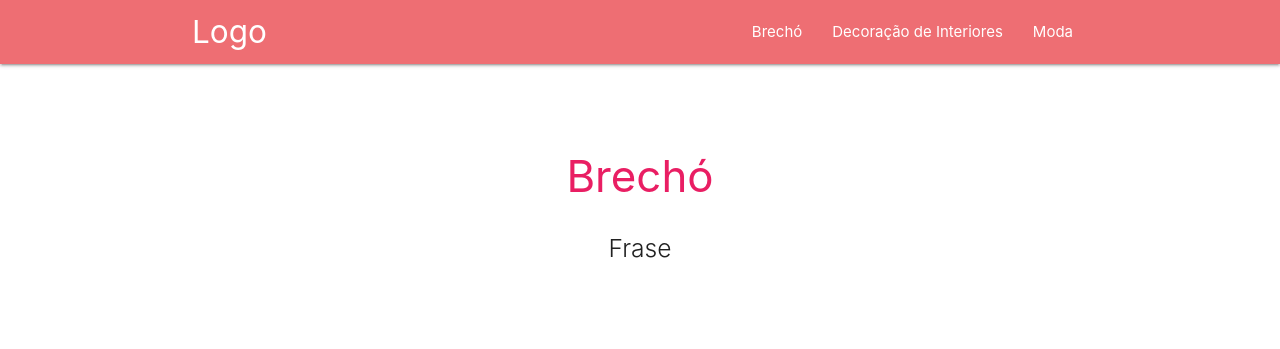
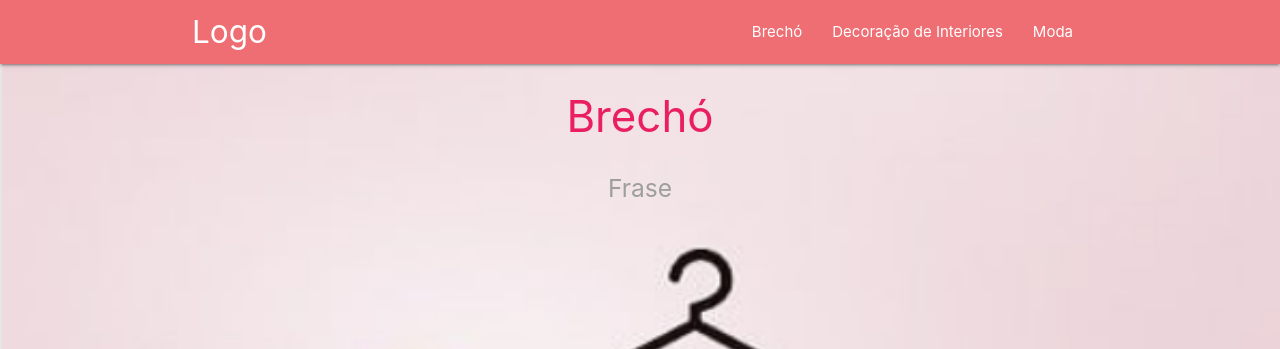
Before and after one commit to Emmaanuelle/armariodequartzo, a plain HTML site: page html/brecho.html in a window 1280 px wide. Shown: the top 349 px of the page. Drawn offline with nearby package versions, Linux system fonts and the light colour scheme.

Commit message:
adicionando imagens

```diff
--- a/html/brecho.html
+++ b/html/brecho.html
@@ -29,17 +29,14 @@
       <a href="#" data-target="nav-mobile" class="sidenav-trigger"><i class="material-icons">menu</i></a>
     </div>
   </nav>
-  <div class="section no-pad-bot" id="index-banner">
-    <div class="container">
-      <br><br>
+  <div class="parallax-container">
     <h3 class="header center pink-text">Brechó</h3>
     <div class="row center">
-        <h5 class="header col s12 light">Frase</h5>
+      <h5 class="header col s12 grey-text">Frase</h5>
     </div>
-      <br><br>
+    <div class="parallax"><img src="/img/newciclie.png"></div>
+  </div>
 
-    </div>
-  </div>
   <div class="container">
     <div class="section">
       <div class="row">
@@ -49,10 +46,12 @@
               <img class="activator" src="https://materializecss.com/images/office.jpg">
             </div>
             <div class="card-content">
-                      <span class="card-title activator grey-text text-darken-4">Card Title<i class="material-icons right">more_vert</i></span>
+              <span class="card-title activator grey-text text-darken-4">Card Title<i
+                  class="material-icons right">more_vert</i></span>
             </div>
             <div class="card-reveal">
-                      <span class="card-title grey-text text-darken-4">Card Title<i class="material-icons right">close</i></span>
+              <span class="card-title grey-text text-darken-4">Card Title<i
+                  class="material-icons right">close</i></span>
               <p>Here is some more information about this product that is only revealed once clicked on.</p>
             </div>
           </div>
@@ -63,10 +62,12 @@
               <img class="activator" src="https://materializecss.com/images/office.jpg">
             </div>
             <div class="card-content">
-                      <span class="card-title activator grey-text text-darken-4">Card Title<i class="material-icons right">more_vert</i></span>
+              <span class="card-title activator grey-text text-darken-4">Card Title<i
+                  class="material-icons right">more_vert</i></span>
             </div>
             <div class="card-reveal">
-                      <span class="card-title grey-text text-darken-4">Card Title<i class="material-icons right">close</i></span>
+              <span class="card-title grey-text text-darken-4">Card Title<i
+                  class="material-icons right">close</i></span>
               <p>Here is some more information about this product that is only revealed once clicked on.</p>
             </div>
           </div>
@@ -77,10 +78,12 @@
               <img class="activator" src="https://materializecss.com/images/office.jpg">
             </div>
             <div class="card-content">
-                      <span class="card-title activator grey-text text-darken-4">Card Title<i class="material-icons right">more_vert</i></span>
+              <span class="card-title activator grey-text text-darken-4">Card Title<i
+                  class="material-icons right">more_vert</i></span>
             </div>
             <div class="card-reveal">
-                      <span class="card-title grey-text text-darken-4">Card Title<i class="material-icons right">close</i></span>
+              <span class="card-title grey-text text-darken-4">Card Title<i
+                  class="material-icons right">close</i></span>
               <p>Here is some more information about this product that is only revealed once clicked on.</p>
             </div>
           </div>
@@ -96,7 +99,9 @@
             <h2 class="center light-blue-text"><i class="material-icons">loyalty</i></h2>
             <h5 class="center">Confiança</h5>
 
-            <p class="light">Lorem ipsum dolor sit amet consectetur adipisicing elit. Voluptatum magnam debitis pariatur quisquam cum ea maiores amet rem voluptas asperiores cupiditate explicabo, unde nemo consequatur laboriosam vel illo eius dolore.</p>
+            <p class="light">Lorem ipsum dolor sit amet consectetur adipisicing elit. Voluptatum magnam debitis pariatur
+              quisquam cum ea maiores amet rem voluptas asperiores cupiditate explicabo, unde nemo consequatur
+              laboriosam vel illo eius dolore.</p>
           </div>
         </div>
 
@@ -105,7 +110,9 @@
             <h2 class="center light-blue-text"><i class="material-icons">nature_people </i></h2>
             <h5 class="center">Natureza</h5>
 
-            <p class="light">Lorem ipsum dolor sit amet consectetur, adipisicing elit. Enim vero accusantium doloremque tenetur minima quod quae eveniet maxime! Eius voluptatibus eligendi minus at accusamus quaerat impedit blanditiis veritatis corporis aperiam?</p>
+            <p class="light">Lorem ipsum dolor sit amet consectetur, adipisicing elit. Enim vero accusantium doloremque
+              tenetur minima quod quae eveniet maxime! Eius voluptatibus eligendi minus at accusamus quaerat impedit
+              blanditiis veritatis corporis aperiam?</p>
           </div>
         </div>
 
@@ -114,7 +121,9 @@
             <h2 class="center light-blue-text"><i class="material-icons">work </i></h2>
             <h5 class="center">Trabalho Conciente</h5>
 
-            <p class="light">Lorem ipsum dolor sit amet consectetur adipisicing elit. Amet placeat maiores sapiente magni totam a distinctio saepe dolorum beatae quo laudantium aliquid exercitationem, architecto laborum? Neque odit molestiae sint dolor.</p>
+            <p class="light">Lorem ipsum dolor sit amet consectetur adipisicing elit. Amet placeat maiores sapiente
+              magni totam a distinctio saepe dolorum beatae quo laudantium aliquid exercitationem, architecto laborum?
+              Neque odit molestiae sint dolor.</p>
           </div>
         </div>
       </div>
@@ -166,7 +175,11 @@
   <script src="https://code.jquery.com/jquery-2.1.1.min.js"></script>
   <script src="../js/materialize.js"></script>
   <script src="../js/init.js"></script>
-
+  <script>
+    $(document).ready(function () {
+      $('.parallax').parallax();
+    });
+  </script>
 </body>
 
 </html>
```
Also changed, not shown: index.html (+1 -1 lines), img/newciclie.png (added). Lines whose indentation alone changed are shown as unchanged.
